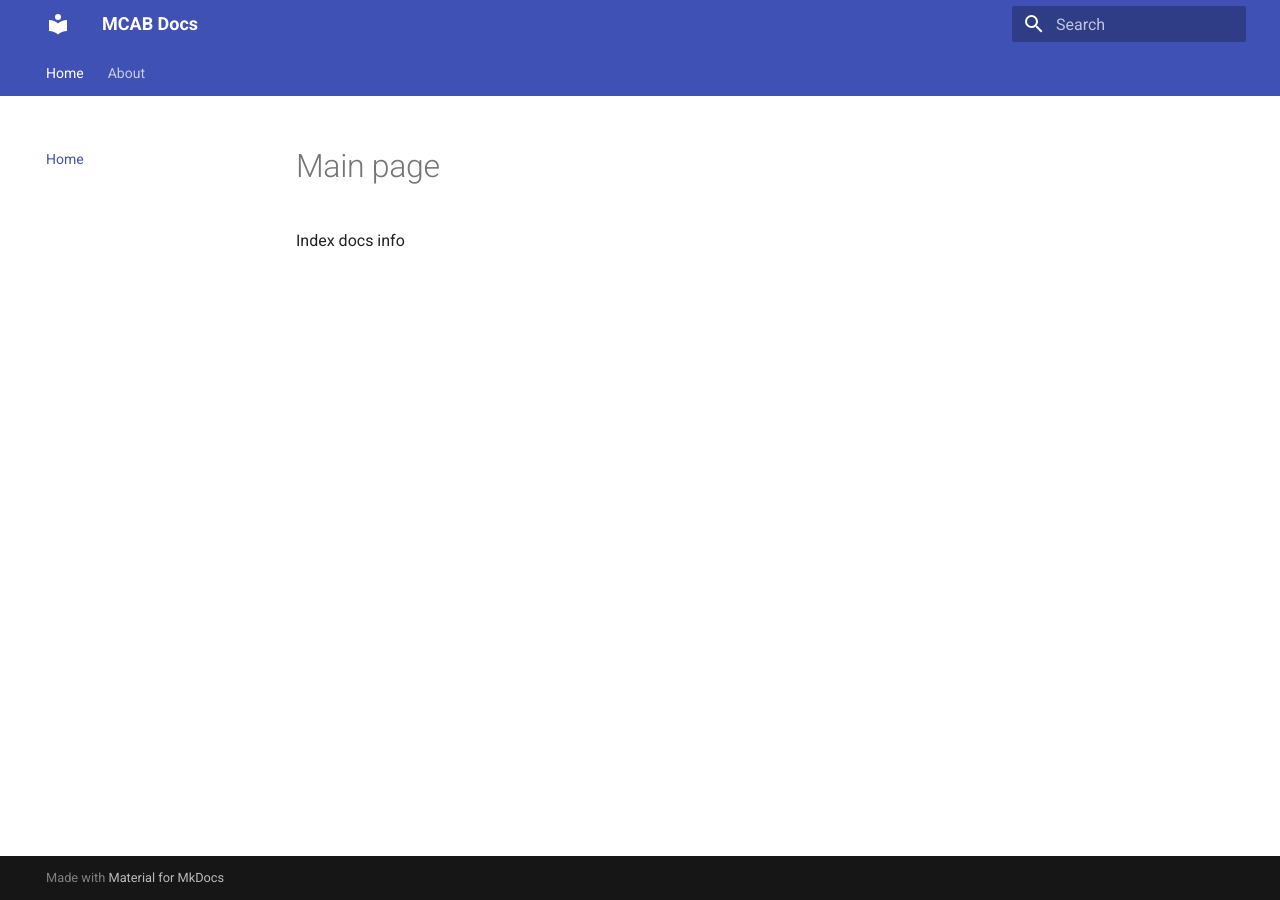
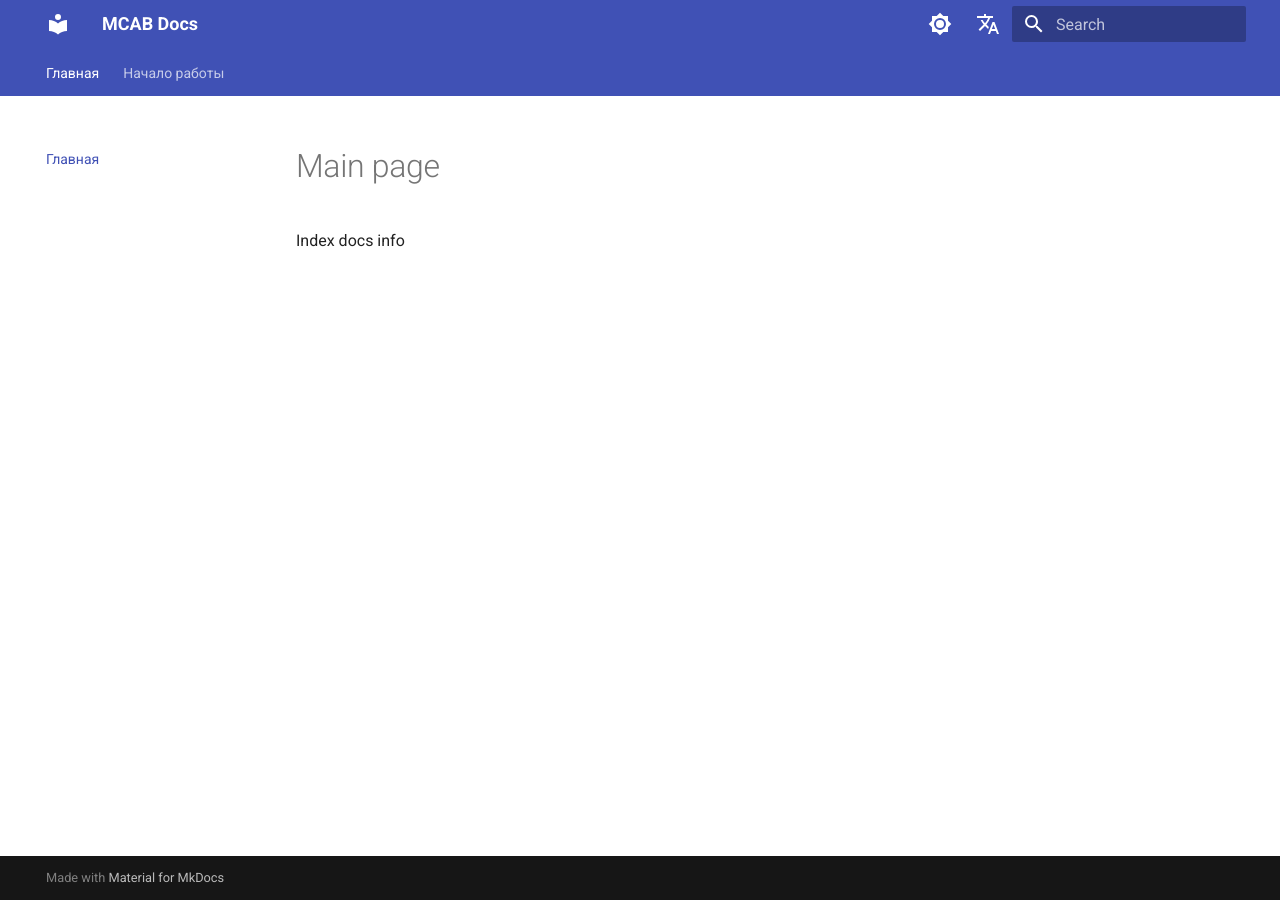
Before and after one commit to sslastochkin/mcab, an MkDocs documentation site: the page built from docs/index.md, in a window 1280 px wide. Built offline with MkDocs 1.6.1 and Material for MkDocs 9.7.7, drawn with Linux system fonts in a browser that asks for light colours; comment, search, counter and statistics services are not loaded.

Commit message:
Update mkdocs.yml

```diff
--- a/mkdocs.yml
+++ b/mkdocs.yml
@@ -3,10 +3,48 @@ site_description: MCAB Tutorial & Documentation
 site_url: https://sslastochkin.github.io/mcab/
 
 nav:
-  - Home: index.md
-  - About: about.md
+  - 'Главная': 'index.md'
+  - 'Начало работы':
+    - 'About': 'about.md'
 
+# Настройка темы
 theme:
-  name: material
+  name: material # Указываем, что используем Material
+  # Включаем крутые фичи темы
   features:
-    - navigation.tabs
+    - navigation.tabs # Навигация в виде табов
+    - navigation.sections # Секции в навигации
+    - toc.integrate # Интегрировать оглавление страницы в навигацию
+    - search.suggest # Подсказки при поиске
+    - content.code.copy # Кнопка "копировать" для блоков кода
+  # Настраиваем палитру и переключатель тем
+  palette:
+    - scheme: default # Светлая тема
+      primary: 'indigo'
+      accent: 'indigo'
+      toggle:
+        icon: material/brightness-7
+        name: To Dark theme
+    - scheme: slate # Темная тема
+      primary: 'indigo'
+      accent: 'indigo'
+      toggle:
+        icon: material/brightness-4
+        name: To Light Theme
+
+extra:
+  alternate:
+    - name: English
+      link: /en/
+      lang: en
+    - name: Русский
+      link: /ru/
+      lang: ru
+
+# Расширения для Markdown
+markdown_extensions:
+  - admonition
+  - pymdownx.details
+  - pymdownx.superfences
+  - pymdownx.tabbed:
+      alternate_style: true
```
